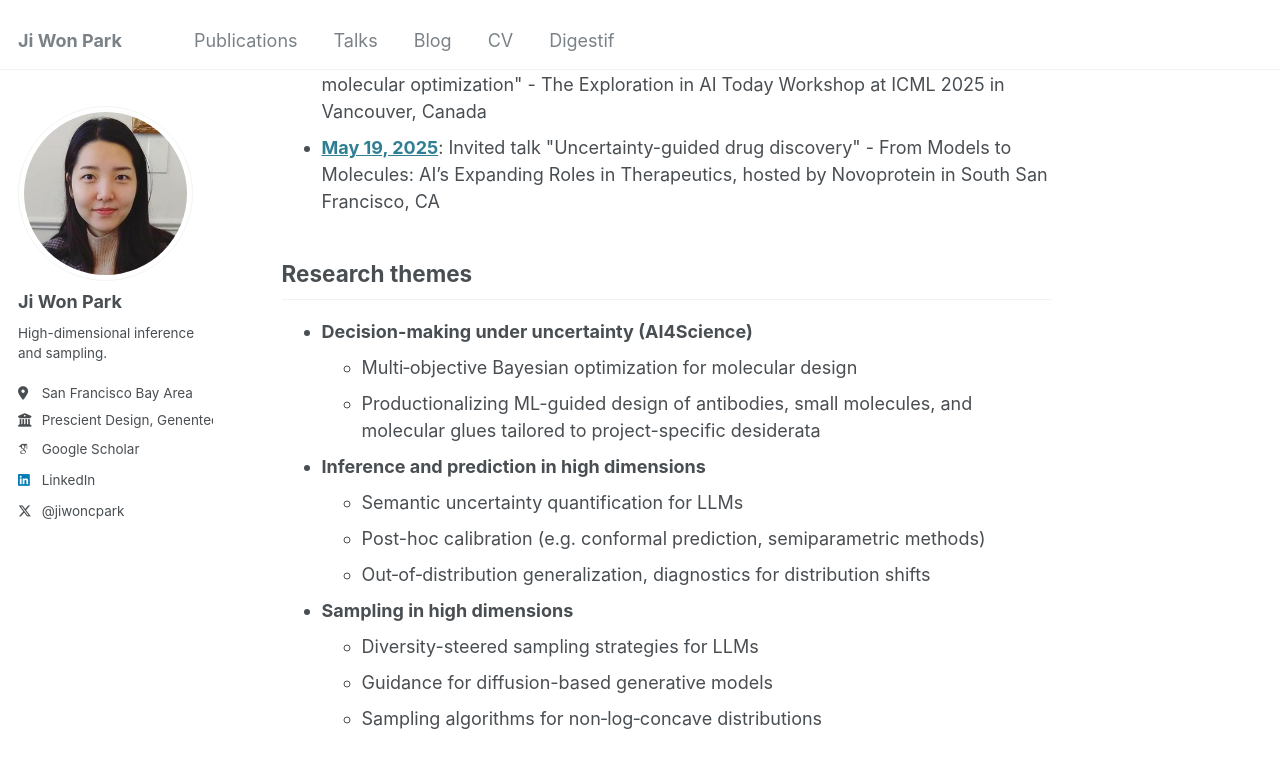
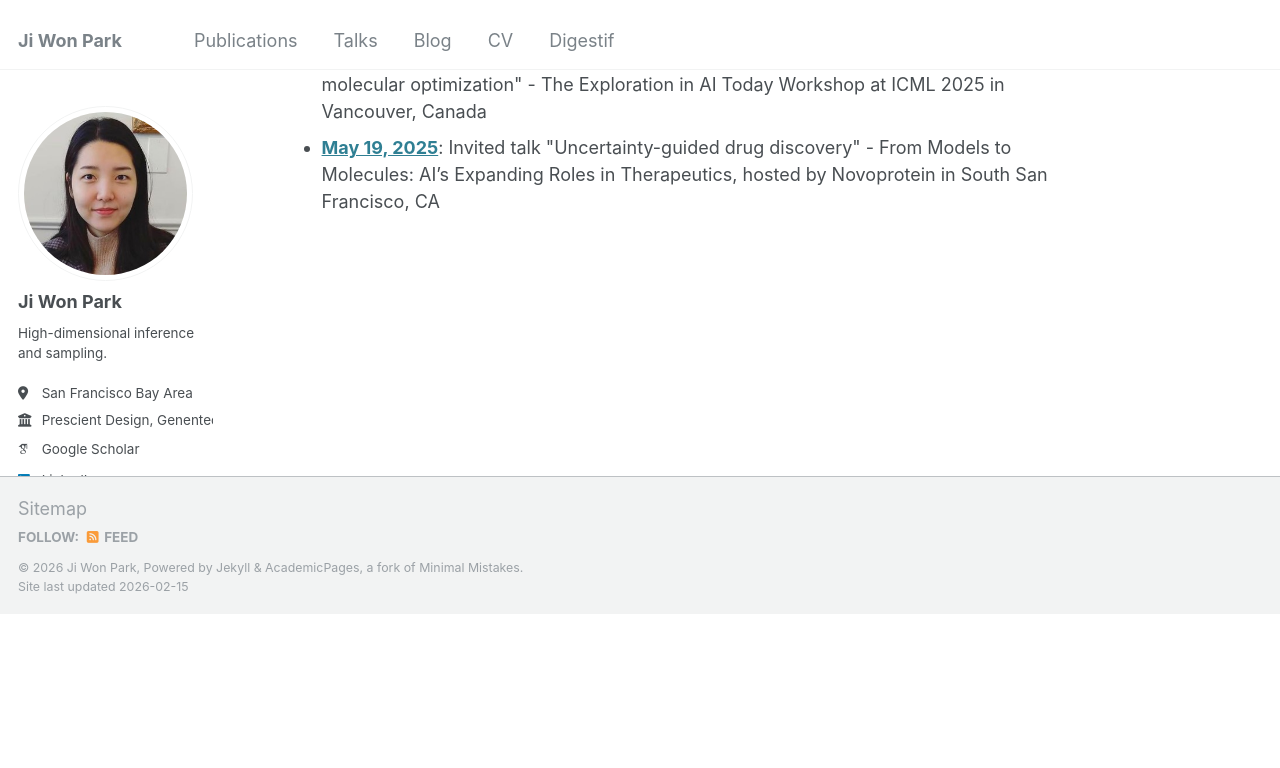
Before and after one commit to jiwoncpark/jiwoncpark.github.io, a Jekyll site: the page built from _pages/about.md, in a window 1280 px wide and 900 px high, scrolled down 692 px. Shown: the top 768 px of the window. Built offline with Jekyll 4.4.1, drawn with Linux system fonts in a browser that asks for light colours; some web fonts are replaced; after the commit the page ends 1307 px from its top, so only the background shows below that.

Commit message:
Clean up

```diff
--- a/_pages/about.md
+++ b/_pages/about.md
@@ -18,16 +18,3 @@ I am a Principal Scientist and Group Lead at [Prescient Design](https://www.gene
 <li><a href="{{ talk.url }}"><strong>{{ talk.date | date: "%B %d, %Y" }}</strong></a>: {{ talk.type }} "{{ talk.title }}" - {{ talk.venue }} in {{ talk.location }} </li>
 {% endfor %}
 </ul>
-
-## Research themes
-* **Decision-making under uncertainty (AI4Science)**
-    * Multi‑objective Bayesian optimization for molecular design
-    * Productionalizing ML-guided design of antibodies, small molecules, and molecular glues tailored to project-specific desiderata
-* **Inference and prediction in high dimensions**
-    * Semantic uncertainty quantification for LLMs
-    * Post-hoc calibration (e.g. conformal prediction, semiparametric methods)
-    * Out‑of‑distribution generalization, diagnostics for distribution shifts
-* **Sampling in high dimensions**
-    * Diversity-steered sampling strategies for LLMs
-    * Guidance for diffusion-based generative models
-    * Sampling algorithms for non‑log‑concave distributions
```
